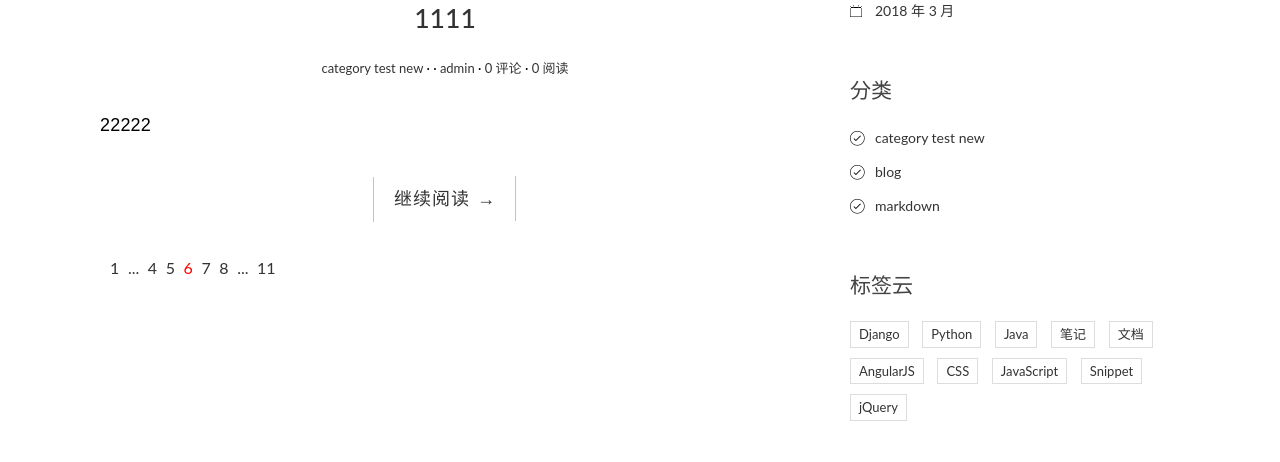
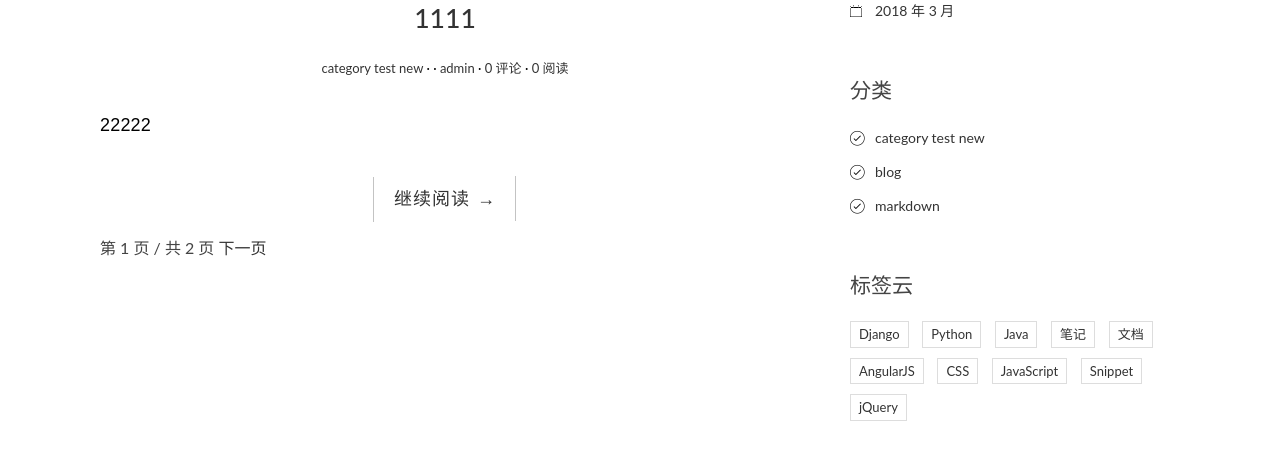
Before and after one commit to Annihilater/blogproject, a Django app: page / in a window 1280 px wide. Shown: the part 454-916 px from the top of the page. Run offline with Django 3.2, Linux system fonts and the light colour scheme; data comes from the database, SQL or seed files in the repository; some libraries are stand-ins or nearby versions.

Commit message:
设置分页导航

```diff
--- a/templates/blog/index.html
+++ b/templates/blog/index.html
@@ -26,24 +26,18 @@
                 <div class="no-post">暂时还没有发布的文章！</div>
                 {% endfor %}
 
-                <!-- 简单分页效果
+                {% if is_paginated %}
                 <div class="pagination-simple">
-                    <a href="#">上一页</a>
-                    <span class="current">第 6 页 / 共 11 页</span>
-                    <a href="#">下一页</a>
+                  <!-- 如果当前页还有上一页，显示一个上一页的按钮 -->
+                  {% if page_obj.has_previous %}
+                    <a href="?page={{ page_obj.previous_page_number }}">上一页</a>
+                  {% endif %}
+                  <!-- 显示当前页面信息 -->
+                  <span class="current">第 {{ page_obj.number }} 页 / 共 {{ paginator.num_pages }} 页</span>
+                  <!-- 如果当前页还有下一页，显示一个下一页的按钮 -->
+                  {% if page_obj.has_next %}
+                    <a href="?page={{ page_obj.next_page_number }}">下一页</a>
+                  {% endif %}
                 </div>
-                -->
-                <div class="pagination">
-                    <ul>
-                        <li><a href="">1</a></li>
-                        <li><a href="">...</a></li>
-                        <li><a href="">4</a></li>
-                        <li><a href="">5</a></li>
-                        <li class="current"><a href="">6</a></li>
-                        <li><a href="">7</a></li>
-                        <li><a href="">8</a></li>
-                        <li><a href="">...</a></li>
-                        <li><a href="">11</a></li>
-                    </ul>
-                </div>
+                {% endif %}
             {% endblock main %}
```
